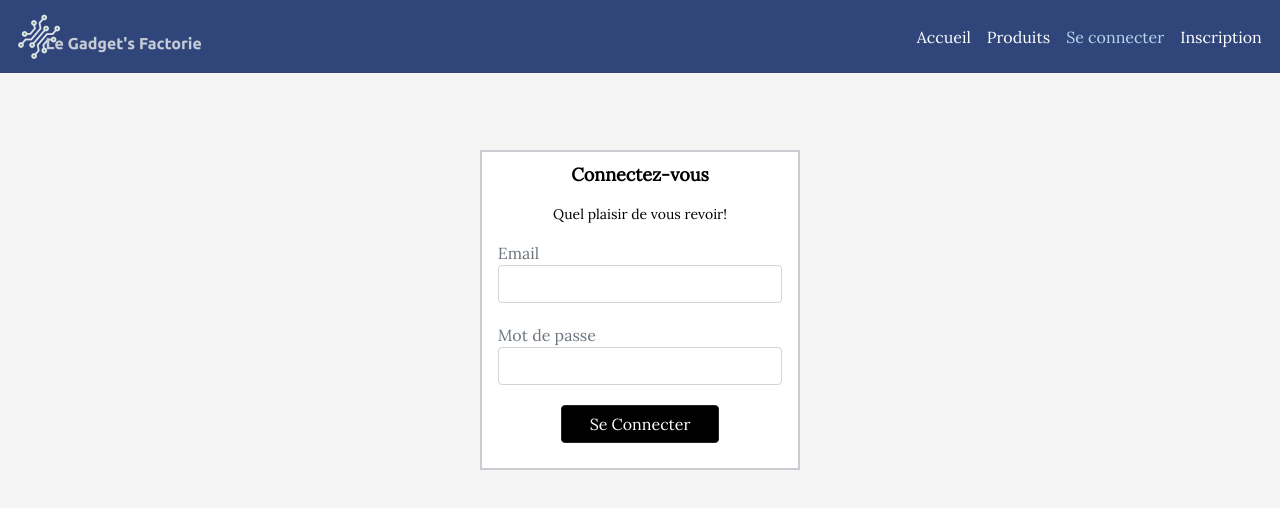
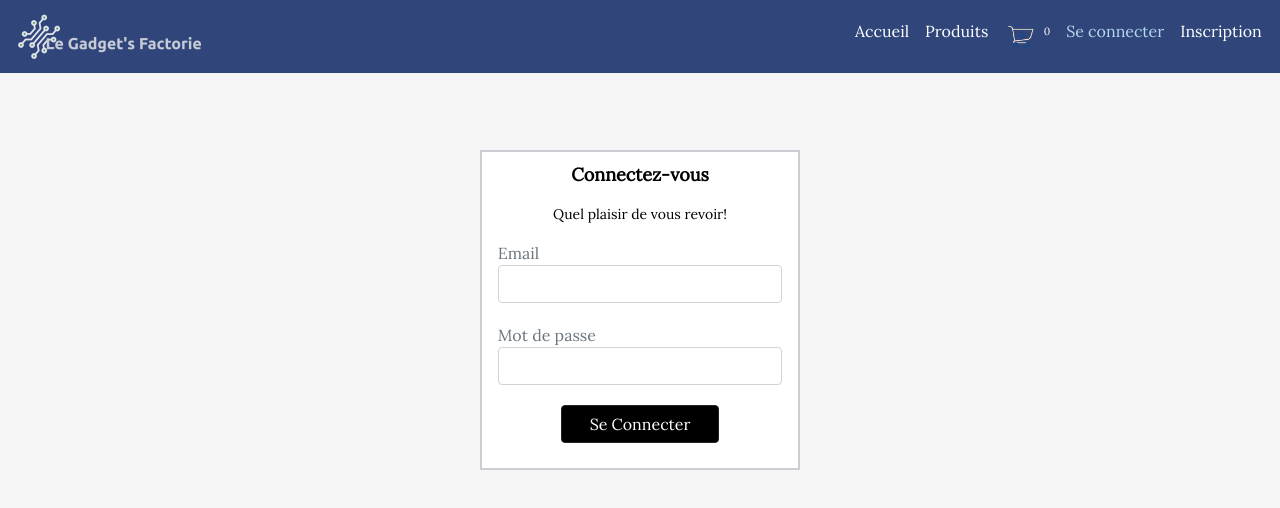
Before and after one commit to mohamed-mowafya/e-commerce-gadget-factory, a React (Create React App) app in the folder ecommerce-frontend/: page /login in a window 1280 px wide. Shown: the top 508 px of the page. Built offline with nearby package versions, Linux system fonts and the light colour scheme; no server answers.

Commit message:
Suite de l'ajout des produits dans le panier
- Ajout de la methode permettant de compter le nombre de produit dans le panier
- affichage d'un icone de panier dans le navbar
- affichage du nombre de produit dans le panier dans le navbar

```diff
--- a/ecommerce-frontend/src/site/Navbar.js
+++ b/ecommerce-frontend/src/site/Navbar.js
@@ -4,7 +4,8 @@ import { estAuthentifier } from "../Authentification";
 import { signout } from "../Authentification";
 import '../CSS/login_signup.css'
 import logo from '../images/logo.png';
-
+import { itemAuTotal } from "./panierHelper";
+import cartImage from '../images/shopping-cart2.png'; //https://lordicon.com/icons
 
 const pageActive = (history, path) => {
   // History = page actuel
@@ -30,6 +31,7 @@ const NavBar = ({ history }) => (
           <Link className="nav-item nav-link" style={pageActive(history, '/')} to="/">Accueil</Link>
 
           <Link className="nav-item nav-link" style={pageActive(history, '/shop')} to="/shop">Produits</Link>
+          <Link className="nav-item nav-link" style={pageActive(history, '/cart')} to="/cart"> <img src={cartImage} width="35"/> <sup><small className="cart-badge">{itemAuTotal()}</small></sup></Link>
           {!estAuthentifier() && (
             <div className="navbar-nav">
             <Link className="nav-item nav-link" style={pageActive(history, '/login')} to="/login">Se connecter</Link>
--- a/ecommerce-frontend/src/site/panierHelper.js
+++ b/ecommerce-frontend/src/site/panierHelper.js
@@ -19,3 +19,13 @@ export const ajoutItem = (item, next) => {
         next();// -> execute la fonction
     }
 };
+
+// determine le nombre total de produit dans le panier
+export const itemAuTotal = () =>{
+    if(typeof window !== 'undefined'){
+        if(localStorage.getItem('cart')){
+            return JSON.parse(localStorage.getItem('cart')).length;
+        }
+    }
+    return 0;
+}
```
Also changed, not shown: ecommerce-frontend/src/CSS/site.css (+8 -0 lines), ecommerce-frontend/src/images/shopping-cart.png (added), ecommerce-frontend/src/images/shopping-cart2.png (added).
